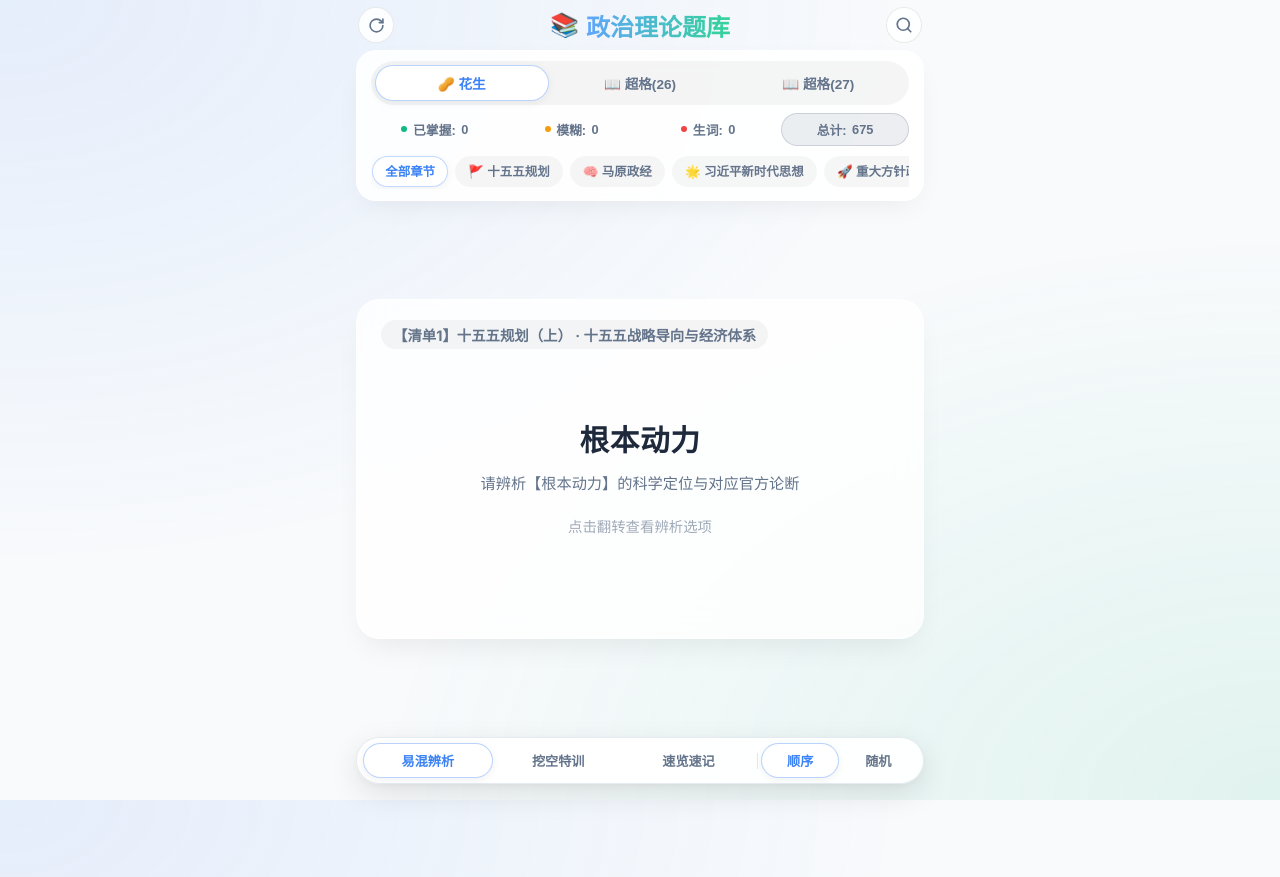
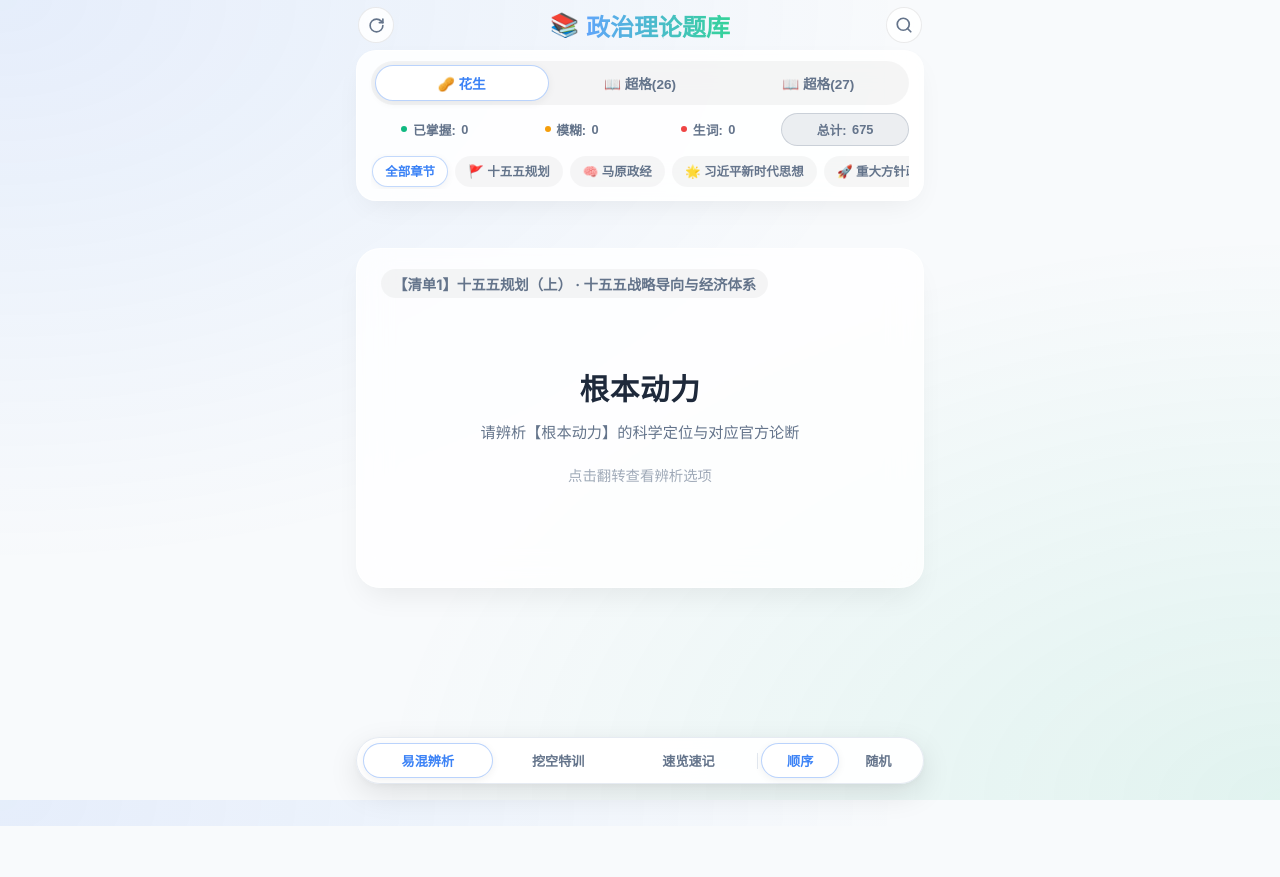
Before and after one commit to troses3/zhengzhi-fuxi, a React (Vite) app: page / in a window 1280 px wide. After the commit the page ends 826 px from the top, so only its background shows below. Built offline with nearby package versions, Linux system fonts and the light colour scheme.

Commit message:
revert(ui): revert all modifications to the exact state before JS margin calculations (f5a2921)

```diff
--- a/src/App.css
+++ b/src/App.css
@@ -32,10 +32,10 @@ body {
   width: 100%;
   max-width: 600px;
   margin: 0 auto;
-  padding: 0.45rem 1rem calc(5.25rem + env(safe-area-inset-bottom)) 1rem;
-  display: flex;
-  flex-direction: column;
-  gap: 0.75rem;
+  padding: 0.45rem 1rem calc(4.5rem + env(safe-area-inset-bottom)) 1rem;
+  display: flex;
+  flex-direction: column;
+  gap: 0.45rem;
   box-sizing: border-box;
   min-height: 100dvh;
 }
@@ -649,6 +649,9 @@ body {
   height: 340px;
   cursor: pointer;
   position: relative;
+}
+.card-container:not(.expanded) {
+  margin-top: 5vh;
 }
 .card-container.expanded {
   /* Height is managed dynamically by React inline style */
--- a/src/App.jsx
+++ b/src/App.jsx
@@ -179,36 +179,6 @@ function KnowledgeSentenceCard({ sentenceItem, searchQuery }) {
 }
 
 function App() {
-  const headerRef = useRef(null);
-  const modeBarRef = useRef(null);
-  const [calculatedMarginTop, setCalculatedMarginTop] = useState(0);
-
-  useEffect(() => {
-    const calcMargin = () => {
-      if (headerRef.current && modeBarRef.current) {
-        const headerBottom = headerRef.current.getBoundingClientRect().bottom;
-        const modeBarTop = modeBarRef.current.getBoundingClientRect().top;
-        const space = modeBarTop - headerBottom;
-        const rem = parseFloat(getComputedStyle(document.documentElement).fontSize) || 16;
-        const gapPx = 0.75 * rem;
-        let margin = (space - 340) / 2 - gapPx;
-        setCalculatedMarginTop(Math.max(0, margin));
-      }
-    };
-
-    // Slight delay to ensure DOM is fully rendered
-    setTimeout(calcMargin, 50);
-    window.addEventListener('resize', calcMargin);
-
-    const observer = new ResizeObserver(calcMargin);
-    if (headerRef.current) observer.observe(headerRef.current);
-    if (modeBarRef.current) observer.observe(modeBarRef.current);
-
-    return () => {
-      window.removeEventListener('resize', calcMargin);
-      observer.disconnect();
-    };
-  }, []);
   const [items, setItems] = useState([]);
   const [selectedCategory, setSelectedCategory] = useState('all');
   const [currentIndex, setCurrentIndex] = useState(0);
@@ -683,7 +653,7 @@ function App() {
 
   return (
     <div className="app-container">
-      <header className="header" ref={headerRef}>
+      <header className="header">
         <div className="header-nav-bar">
           {/* 左上角：重置当前题库进度 */}
           <button
@@ -924,7 +894,7 @@ function App() {
             {/* 卡片模式：挖空特训 & 易混辨析 */}
             {(activeMode === 'quiz' || activeMode === 'contrast') && (
               <>
-                <div className={`card-container ${selectedOption !== null ? 'expanded' : ''}`} style={{ height: isFlipped ? cardHeight : '340px', marginTop: !isFlipped ? `${calculatedMarginTop}px` : undefined }} onClick={() => setIsFlipped(!isFlipped)}>
+                <div className={`card-container ${selectedOption !== null ? 'expanded' : ''}`} style={{ height: isFlipped ? cardHeight : '340px' }} onClick={() => setIsFlipped(!isFlipped)}>
                   <div className={`card ${isFlipped ? 'flipped' : ''}`}>
                     {/* 卡片正面 */}
                     <div className="card-front">
@@ -1108,7 +1078,7 @@ function App() {
       </main>
 
       {/* 底部悬浮模式栏（极简单层设计，无多层套娃） */}
-      <nav className="floating-mode-bar" ref={modeBarRef}>
+      <nav className="floating-mode-bar">
         <button className={`mode-btn ${activeMode === 'contrast' ? 'active' : ''}`} onClick={() => setActiveMode('contrast')}>
           易混辨析
         </button>
```
Also changed, not shown: 5 other files (tests, documents, lock files or other folders).
